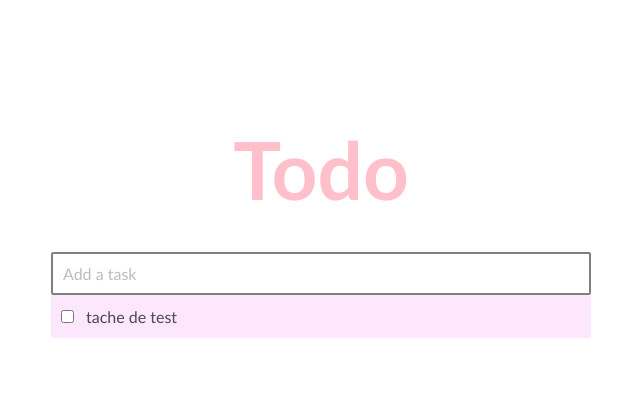
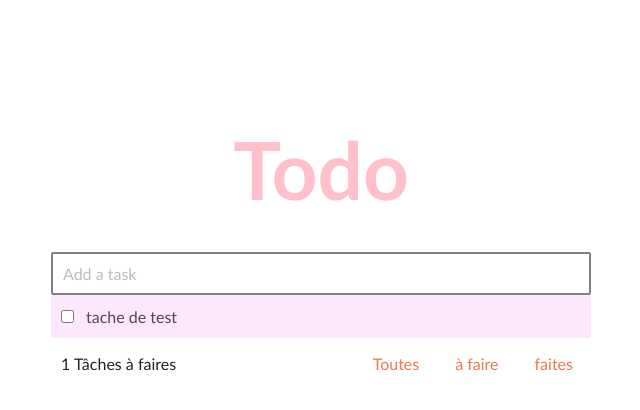
Before and after one commit to carlyne/todo-app, a Vue app: page /#/ in a window 1280 px wide. Shown: the top 410 px of the page, without its empty margins (319-959 px from the left). Built offline with nearby package versions, Linux system fonts and the light colour scheme.

Commit message:
adding filtering buttons

```diff
--- a/src/App.vue
+++ b/src/App.vue
@@ -36,4 +36,9 @@ ul {
   padding: 0;
 }
 
+a {
+  text-decoration: none;
+  color: inherit;
+}
+
 </style>
--- a/src/components/app-todo/AppTodo.vue
+++ b/src/components/app-todo/AppTodo.vue
@@ -1,7 +1,7 @@
 <template>
   <section class="todo">
 
-    <header class="header">
+    <header>
       <h1>Todo</h1>
       <input type="text" class="new-todo" placeholder="Add a task" v-model="newTodo" @keyup.enter="addTodo">
     </header>
@@ -15,6 +15,19 @@
       </ul>
     </section>
 
+    <footer>
+      <p>
+        <span class="todo-count">{{ remaining }}</span>
+        Tâches à faires
+      </p>
+
+      <ul>
+        <li><a href="#">Toutes</a></li>
+        <li><a href="#">à faire</a></li>
+        <li><a href="#">faites</a></li>
+      </ul>
+
+    </footer>
   </section>
 </template>
 
@@ -32,6 +45,12 @@ export default {
     }
   },
 
+  computed: {
+    remaining() {
+      return this.todos.filter(todo => !todo.completed).length;
+    }
+  },
+
   methods: {
     addTodo() {
       this.todos.push({
--- a/src/components/app-todo/_app-todo-style.scss
+++ b/src/components/app-todo/_app-todo-style.scss
@@ -4,6 +4,22 @@ section.todo h1 {
 	text-align: center;
 	margin-bottom: 30px;
 	padding: 5px;
+}
+
+section.todo a {
+	text-decoration: none;
+	margin: 0;
+	color: rgb(236, 120, 74);
+	padding: 5px 8px;
+	border-radius: 5px;
+
+	&:hover {
+		background-color: rgba(249, 208, 250, 0.5);
+	}
+
+	&:active {
+		background-color: darken($color: rgba(249, 208, 250, 0.5), $amount: 10%);
+	}
 }
 
 section.todo li {
@@ -69,3 +85,19 @@ section.todo .main  {
 		}
 	}
 }
+
+section.todo footer {
+	display: flex;
+	justify-content: space-between;
+	align-items: center;
+	width: 100%;
+
+	& p {
+		padding: 0 10px;
+	}
+
+	& li {
+		display: inline-block;
+		padding: 0 10px;
+	}
+}
```
